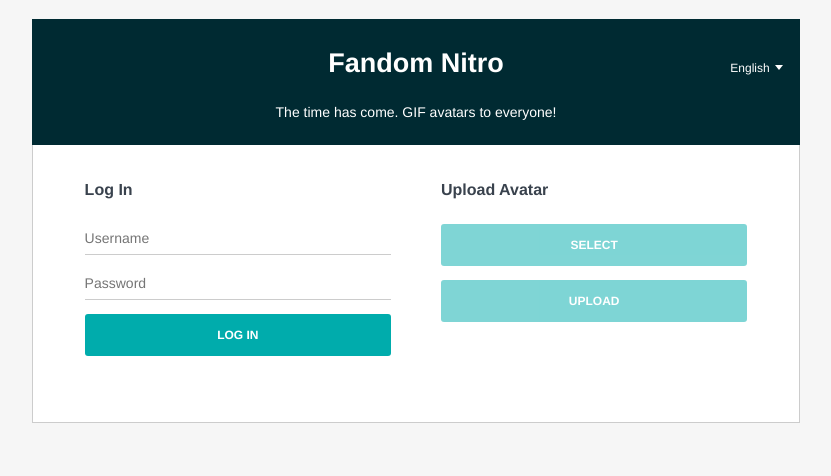
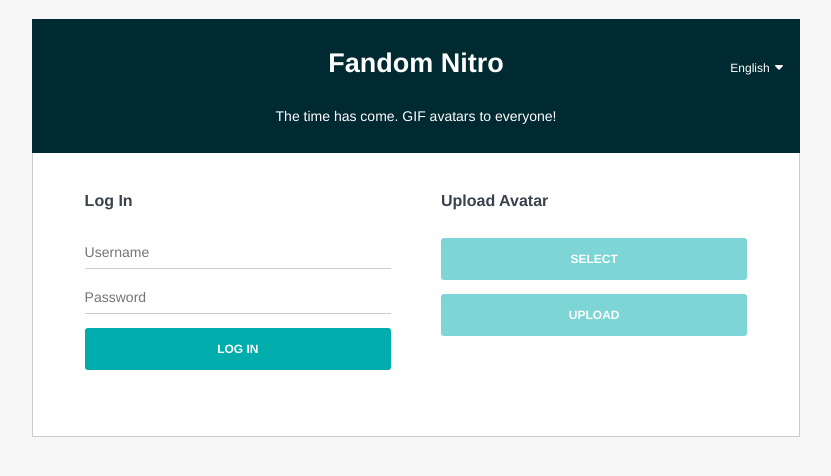
Before and after one commit to WikiaUsers/Nitro, an Electron app: page index.html in a window 1280 px wide. Shown: the whole page, without its empty margins (224-1055 px from the left). Drawn offline with Linux system fonts and the light colour scheme; no server answers.

Commit message:
Fix bugs

```diff
--- a/css/main.css
+++ b/css/main.css
@@ -23,6 +23,7 @@ body {
     color: #39424D;
     margin: 0;
     padding: 0;
+    line-height: 150%;
     text-align: center;
     background-color: #F6F6F6;
     font-family: "Rubik", "Helvetica Neue", Helvetica, Arial, sans-serif;
@@ -212,6 +213,10 @@ body {
     vertical-align: text-top;
 }
 
+#language:hover svg {
+    transform: rotate(180deg);
+}
+
 #language #list {
     background-color: white;
     border: 1px solid #CCC;
@@ -282,7 +287,6 @@ body {
     bottom: -1px;
     content: "";
     display: none;
-    top: 0;
     height: 0;
     left: 50%;
     margin-left: -9px;
--- a/index.html
+++ b/index.html
@@ -12,7 +12,12 @@
                 <div id="toggle">
                     <span data-i18n="language"></span>
                     <svg width="12" height="12" viewBox="0 0 12 12" xmlns="http://www.w3.org/2000/svg">
-                        <path d="M6 9l4-5H2" fill-rule="evenodd"></path>
+                        <path d="M6.0001895,8.80004571 C5.79538755,8.80004571 5.5905856,8.72164496 5.43458411,8.56564348
+                                 L2.23455364,5.365613 C2.00575146,5.13681083 1.93695081,4.79280755 2.06095199,4.4936047
+                                 C2.18415316,4.19440185 2.47695595,4 2.80015903,4 L9.20021997,4 C9.52342305,4 9.81542583,4.19440185
+                                 9.93942701,4.4936047 C10.0634282,4.79280755 9.99462754,5.13681083 9.76582536,5.365613
+                                 L6.56579489,8.56564348 C6.4097934,8.72164496 6.20499145,8.80004571 6.0001895,8.80004571 Z"
+                        fill-rule="evenodd"></path>
                     </svg>
                 </div>
                 <div id="list">
--- a/main.js
+++ b/main.js
@@ -17,12 +17,13 @@ let mainWindow;
 function createWindow() {
     mainWindow = new BrowserWindow({
         height: 900,
+        title: app.getName(),
         webPreferences: {
             nodeIntegration: true
         },
         width: 1200
     });
-    mainWindow.removeMenu();
+    mainWindow.setMenuBarVisibility(false);
     mainWindow.maximize();
     mainWindow.loadURL(`file://${__dirname}/index.html`);
     mainWindow.on('closed', function() {
```
